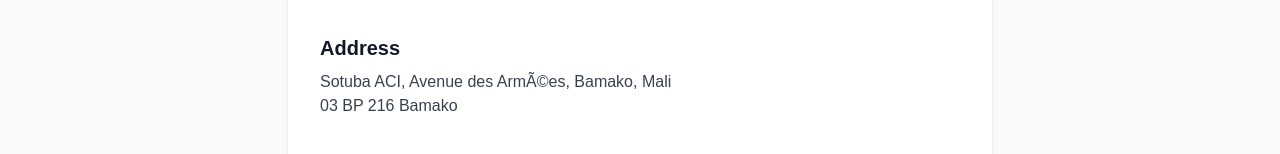
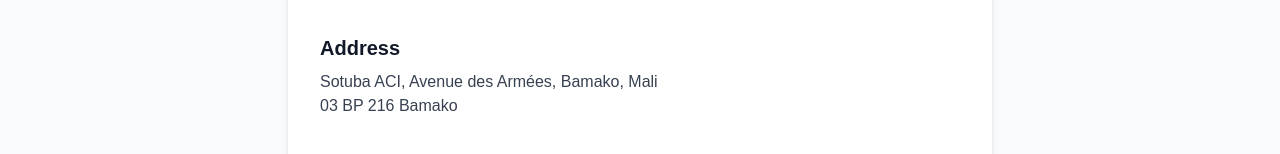
Before and after one commit to mkantem/birds-press-site, a React (Vite) app: page /en/contact in a window 1280 px wide. Shown: the part 298-452 px from the top of the page. Built offline with nearby package versions, Linux system fonts and the light colour scheme.

Commit message:
Update Contact.jsx

```diff
--- a/src/pages/Contact.jsx
+++ b/src/pages/Contact.jsx
@@ -12,7 +12,7 @@ const Contact = () => {
       intro:
         'If you have questions regarding BIRDs Press, its journals, editorial policies, or data protection practices, please contact us using the information below.',
       addressTitle: 'Address',
-      address: 'Sotuba ACI, Avenue des ArmÃ©es, Bamako, Mali',
+      address: 'Sotuba ACI, Avenue des Armées, Bamako, Mali',
       postalAddress: '03 BP 216 Bamako',
       hoursTitle: 'Office hours',
       hours: 'Monday – Friday, 09:00 – 17:00 (GMT)',
@@ -46,7 +46,7 @@ const Contact = () => {
       intro:
         'Pour toute question concernant BIRDs Press, ses revues, ses politiques éditoriales ou la protection des données, veuillez utiliser les informations ci-dessous.',
       addressTitle: 'Adresse',
-      address: 'Sotuba ACI, Avenue des ArmÃ©es, Bamako, Mali',
+      address: 'Sotuba ACI, Avenue des Armées, Bamako, Mali',
       postalAddress: '03 BP 216 Bamako',
       hoursTitle: 'Heures d’ouverture',
       hours: 'Lundi – Vendredi, 09h00 – 17h00',
```
